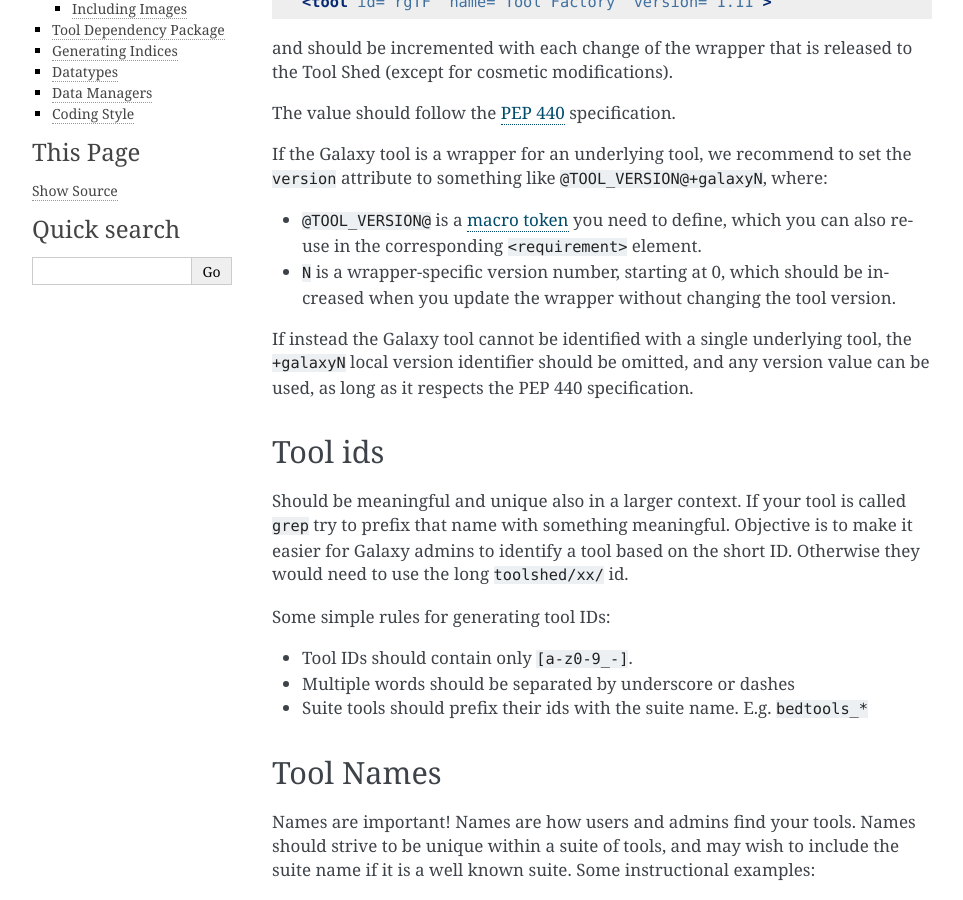
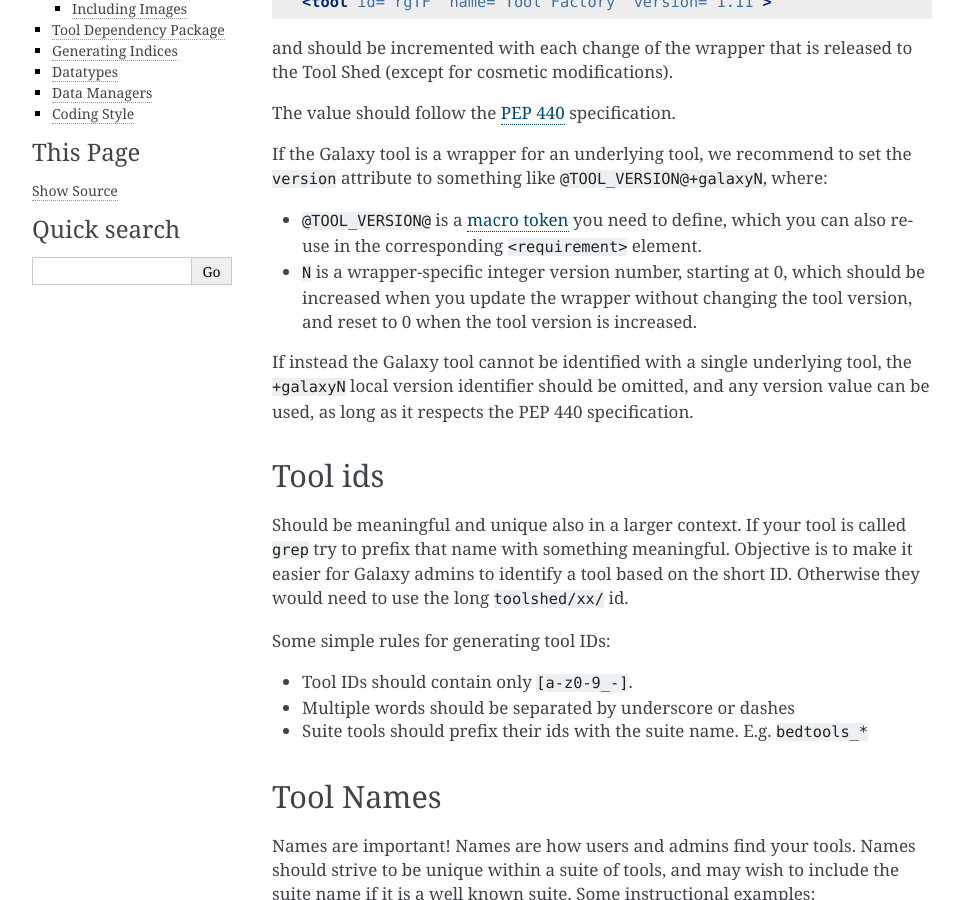
Before and after one commit to galaxy-iuc/standards, a Sphinx documentation site: the page built from docs/best_practices/tool_xml.rst, in a window 1280 px wide and 900 px high, scrolled down 390 px. Shown: the whole window, without its empty margins (148-1111 px from the left). Built offline with Sphinx 7.4.7, drawn with Linux system fonts in a browser that asks for light colours.

Commit message:
Address @peterjc's review

```diff
--- a/docs/best_practices/tool_xml.rst
+++ b/docs/best_practices/tool_xml.rst
@@ -31,8 +31,9 @@ If the Galaxy tool is a wrapper for an underlying tool, we recommend to set the
   `macro token <https://planemo.readthedocs.io/en/latest/writing_advanced.html#macro-tokens>`__
   you need to define, which you can also re-use in the corresponding
   ``<requirement>`` element.
-- ``N`` is a wrapper-specific version number, starting at 0, which should be
-  increased when you update the wrapper without changing the tool version.
+- ``N`` is a wrapper-specific integer version number, starting at 0, which
+  should be increased when you update the wrapper without changing the tool
+  version, and reset to 0 when the tool version is increased.
 
 If instead the Galaxy tool cannot be identified with a single underlying tool,
 the ``+galaxyN`` local version identifier should be omitted, and any version
```
